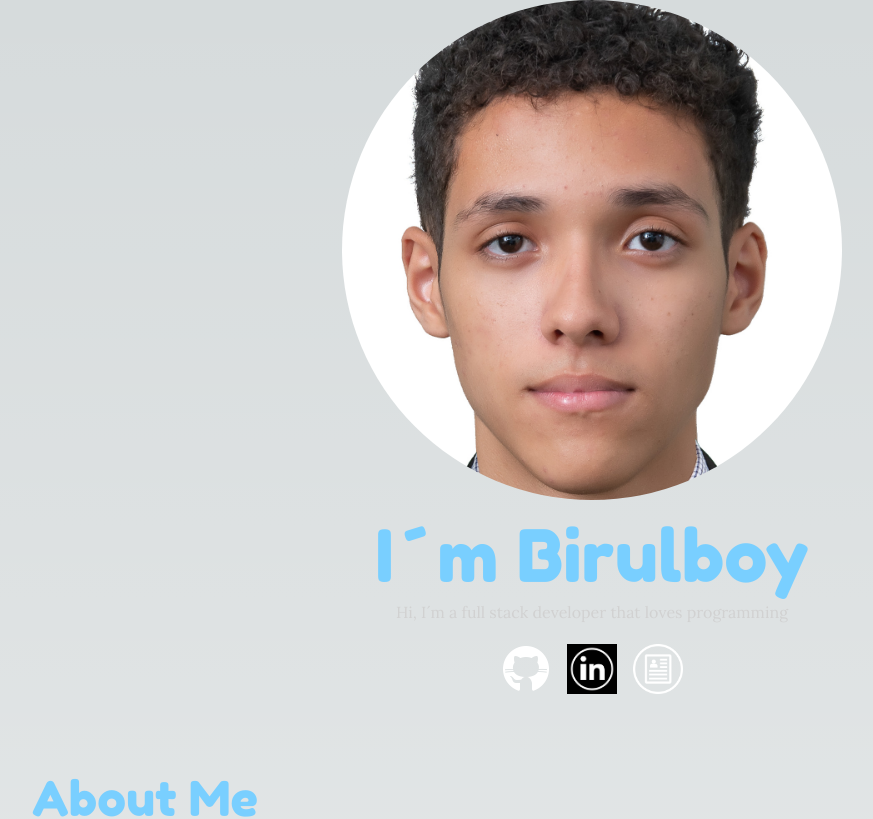
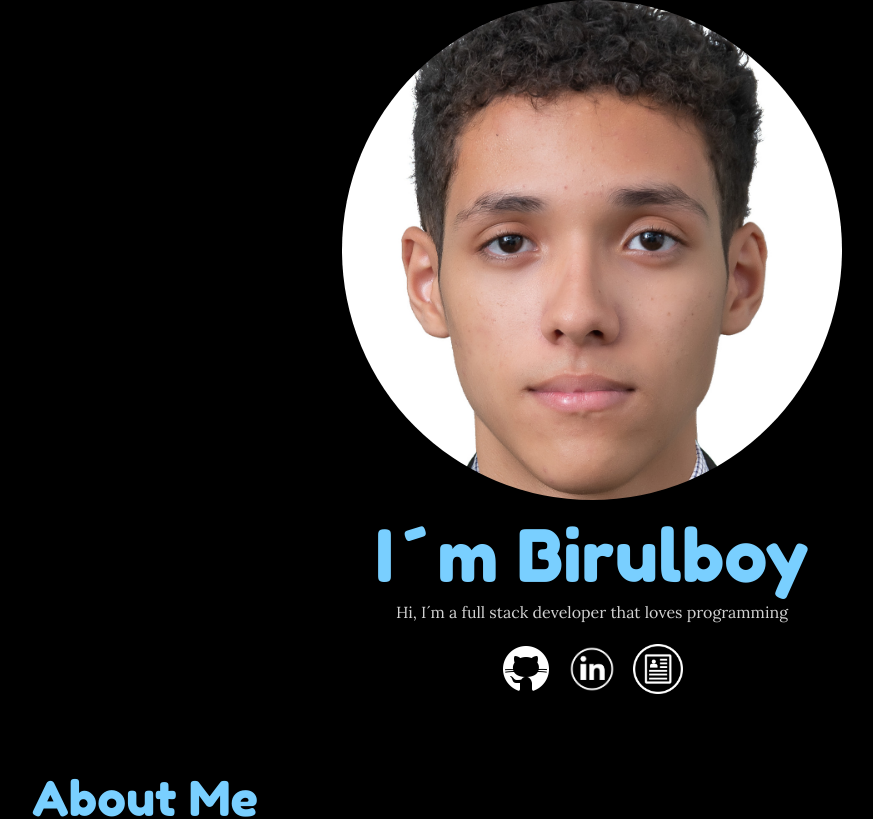
Before and after one commit to birulboy/Portfolio, a Next.js app: page / in a window 1280 px wide. Shown: the top 819 px of the page, without its empty margins (48-921 px from the left). Built offline with nearby package versions, Linux system fonts and the light colour scheme; a web font is replaced by a local one.

Commit message:
add black background

```diff
--- a/pages/index.js
+++ b/pages/index.js
@@ -1,9 +1,5 @@
 
 
-import AboutMe from "@/componentes/AboutMe";
-import Skills from "@/componentes/Skills";
-import Projects from "@/componentes/Projects";
-import Contactame from "@/componentes/Contactame";
 import Image from "next/image";
 import foto from '../public/foto.JPG';
 import git from '../public/git.png'
@@ -110,7 +106,7 @@ export default function Home() {
     },
   ];
   return (
-    <main className="">
+    <main className="bg-black">
       <main >
             <div className="flex justify-center align-middle">
             <Image  className=" overflow-hidden rounded-full  "
```
